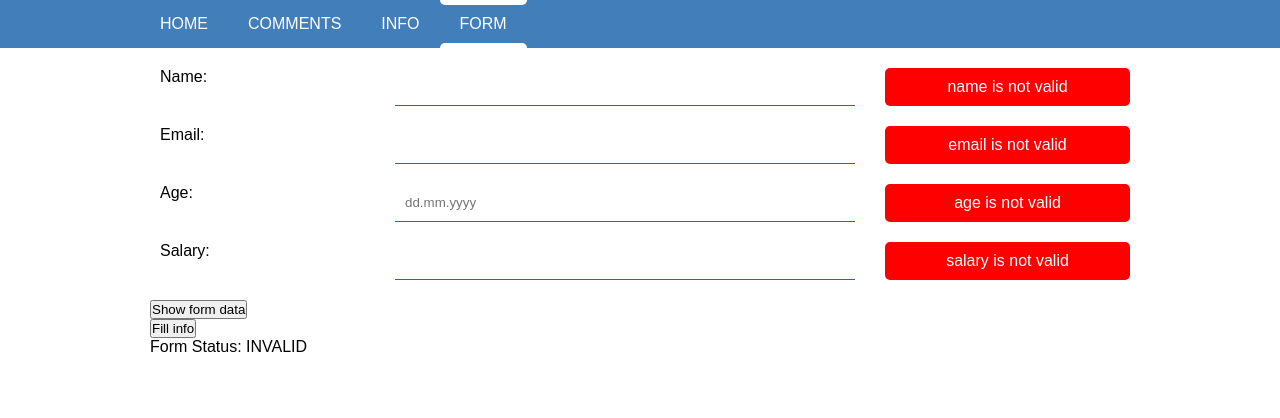
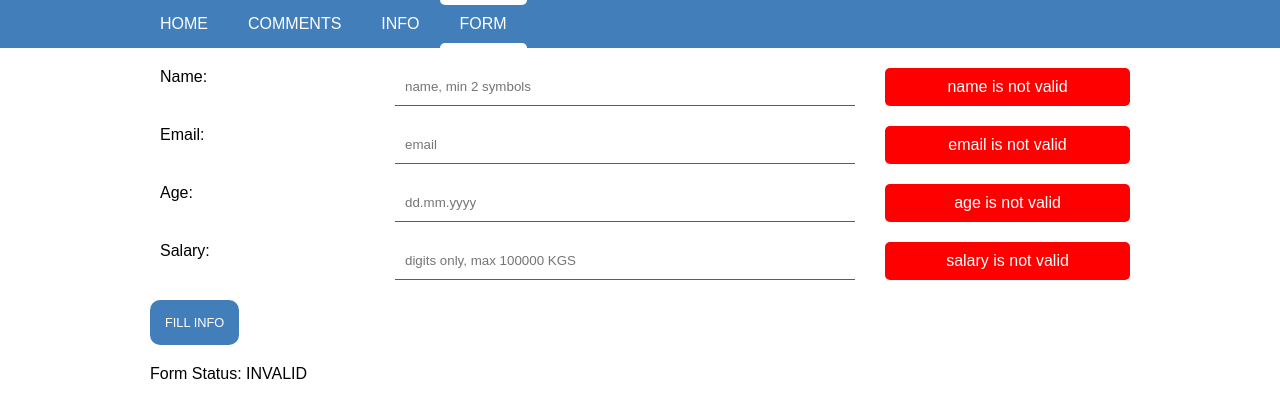
Before and after one commit to YuriyChobanyuk/ngPortfolio, an Angular app: page /form in a window 1280 px wide. Shown: the top 418 px of the page. Built offline with nearby package versions, Linux system fonts and the light colour scheme.

Commit message:
age pipe and hover directive added

```diff
--- a/src/app/age-pipe.pipe.ts
+++ b/src/app/age-pipe.pipe.ts
@@ -10,7 +10,6 @@ export class AgePipePipe implements PipeTransform {
       value.split('\.')[1],
       value.split('\.')[0]);
     const resDate = new Date(Date.now().valueOf() - valueDate.valueOf());
-    console.log(value);
     return resDate.getFullYear() - 1970;
   }
 
--- a/src/app/app.module.ts
+++ b/src/app/app.module.ts
@@ -11,6 +11,7 @@ import { FullInfoComponent } from './full-info/full-info.component';
 import { MyformComponent } from './myform/myform.component';
 import { ReactiveFormsModule } from '@angular/forms';
 import { AgePipePipe } from './age-pipe.pipe';
+import { MyHoverDirective } from './my-hover.directive';
 
 @NgModule({
   declarations: [
@@ -20,7 +21,8 @@ import { AgePipePipe } from './age-pipe.pipe';
     NavigationComponent,
     FullInfoComponent,
     MyformComponent,
-    AgePipePipe
+    AgePipePipe,
+    MyHoverDirective
   ],
   imports: [
     BrowserModule,
--- /dev/null
+++ b/src/app/my-hover.directive.ts
@@ -0,0 +1,23 @@
+import {Directive, ElementRef, HostListener, Input} from '@angular/core';
+
+@Directive({
+  selector: '[appMyHover]'
+})
+export class MyHoverDirective {
+
+  constructor(private el: ElementRef) { }
+  // tslint:disable-next-line:no-input-rename
+  @Input('myHighlight') highlightColor: string;
+
+  @HostListener('mouseenter') onMouseEnter() {
+    this.highlight(this.highlightColor || 'red');
+  }
+
+  @HostListener('mouseleave') onMouseLeave() {
+    this.highlight(null);
+  }
+
+  private highlight(color: string) {
+    this.el.nativeElement.style.backgroundColor = color;
+  }
+}
--- a/src/app/myform/myform.component.html
+++ b/src/app/myform/myform.component.html
@@ -3,7 +3,8 @@
   <form [formGroup]="userData" class="user-form">
     <label class=" m-b-20">
       <span class="column-desktop-1-4">Name:</span>
-      <input class='column-desktop-1-2' type="text" formControlName="name" required="name is required">
+      <input class='column-desktop-1-2' type="text" formControlName="name" required="name is required"
+      placeholder="name, min 2 symbols">
       <span class="column-desktop-1-4 validation-tip unvalid" *ngIf="!name.valid">
         name is not valid
       </span>
@@ -11,7 +12,8 @@
     </label>
     <label class=" m-b-20">
       <span class="column-desktop-1-4">Email:</span>
-      <input class='column-desktop-1-2' type="email" formControlName="email" required="email is required">
+      <input class='column-desktop-1-2' type="email" formControlName="email" required="email is required"
+      placeholder="email">
       <span class="column-desktop-1-4 validation-tip unvalid" *ngIf="!email.valid">email is not valid</span>
       <span class="column-desktop-1-4 validation-tip valid" *ngIf="email.valid">email is valid!</span>
     </label>
@@ -25,15 +27,16 @@
     <label class=" m-b-20">
       <span class="column-desktop-1-4">Salary:</span>
       <input class='column-desktop-1-2' type="text" formControlName="salary" required="salary is required"
-      (keydown)="numberInput($event)">
+      (keydown)="numberInput($event)" (keydown)="detectMax($event, 1000000)" placeholder="digits only, max 100000 KGS">
       <span class="column-desktop-1-4 validation-tip unvalid" *ngIf="!salary.valid">salary is not valid</span>
       <span class="column-desktop-1-4 validation-tip valid" *ngIf="salary.valid">salary is valid!</span>
     </label>
   </form>
   <p>
-    <button (click)="showData()">Show form data</button>
+    <button (click)="showData()" *ngIf="userData.status === 'VALID'" class="m-b-20"
+            appMyHover [myHighlight]="'green'">Show form data</button>
   </p>
-  <div class="form-data" *ngIf="showFormData">
+  <div class="form-data m-b-20" *ngIf="showFormData && userData.status === 'VALID'">
     <ul>
       <li>{{name.value}}</li>
       <li>{{email.value}}</li>
@@ -42,7 +45,7 @@
     </ul>
   </div>
   <p>
-    <button (click)="fullInData()">Fill info</button>
+    <button (click)="fullInData()" appMyHover [myHighlight]="'purple'" class="m-b-20">Fill info</button>
   </p>
   <p>
     Form Status: {{ userData.status }}
--- a/src/app/myform/myform.component.sass
+++ b/src/app/myform/myform.component.sass
@@ -28,3 +28,15 @@
 
   .unvalid
     background-color: red
+
+button
+  padding: 15px
+  outline: none
+  border: none
+  background-color: $main-color
+  border-radius: 10px
+  font-size: .8rem
+  text-transform: uppercase
+  color: white
+  cursor: pointer
+  transition: .25s
--- a/src/app/myform/myform.component.ts
+++ b/src/app/myform/myform.component.ts
@@ -55,6 +55,12 @@ export class MyformComponent implements OnInit {
     return !!(event.code.match(/Digit/gi) || event.code.match(/Backspace/gi) || event.code.match(/Delete/gi));
   }
 
+  detectMax(event, maxValue) {
+    if ((+event.target.value + event.key.match(/[0-9]/)) > maxValue) {
+      return false;
+    }
+  }
+
   get name() {
     return this.userData.get('name');
   }
```
